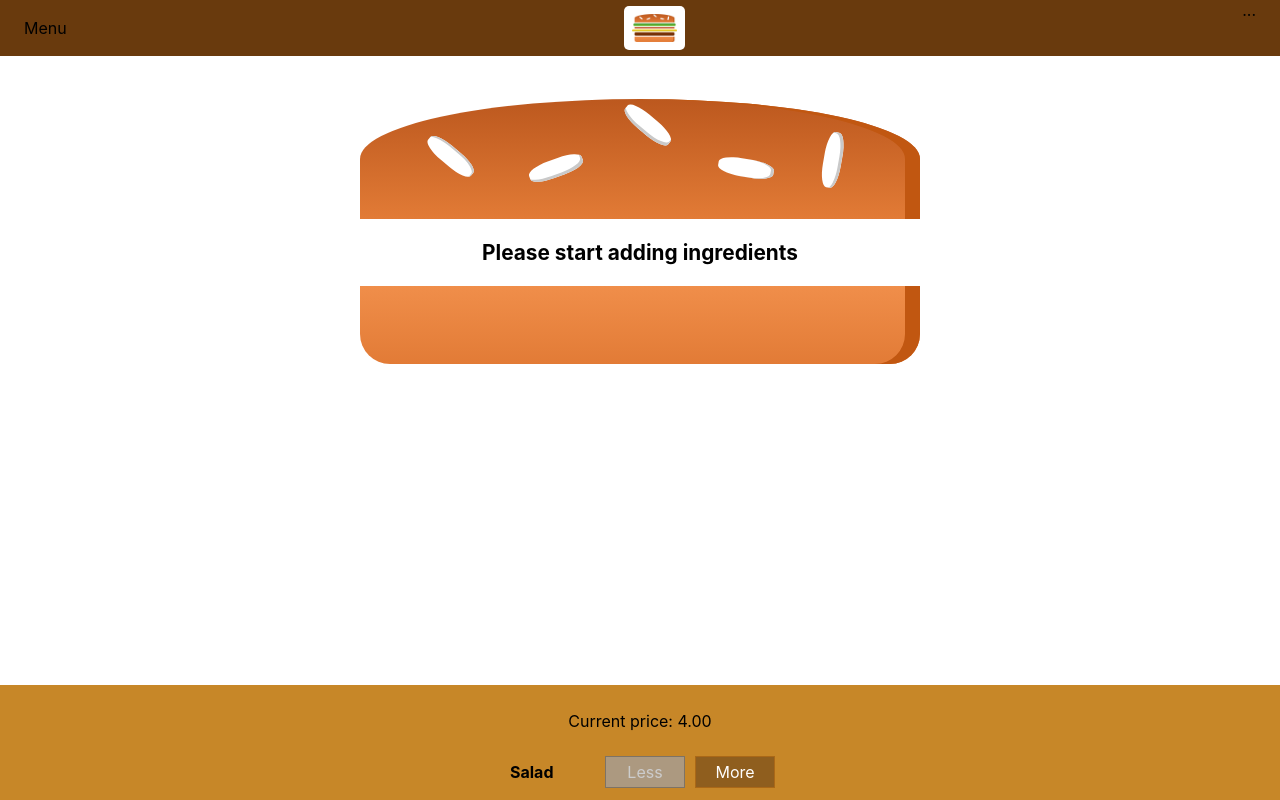
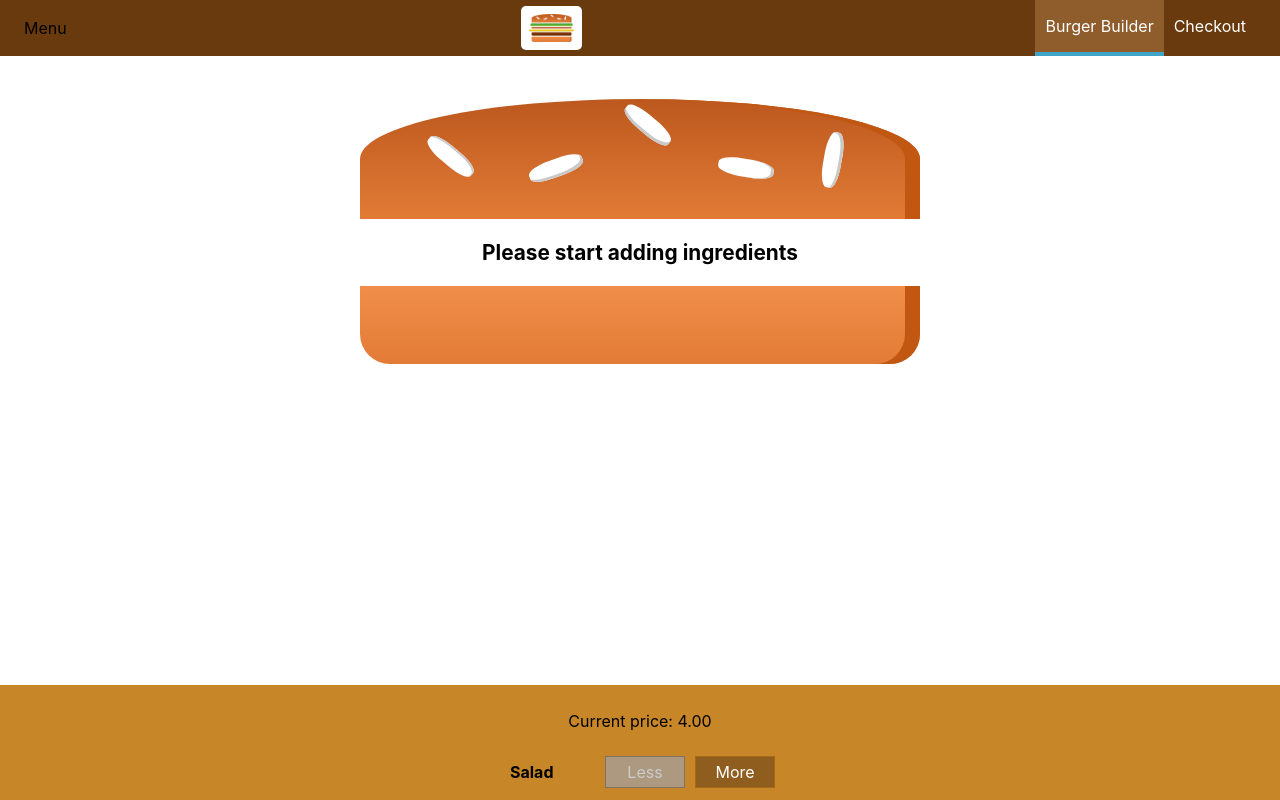
Before and after one commit to IvanHrushevich/react_burger-builder, a React (Create React App) app: page / in a window 1280 px wide. Shown: the top 800 px of the page. Built offline with nearby package versions, Linux system fonts and the light colour scheme.

Commit message:
Create NavigationItems and NavigationItem components, add  NavigationItems to Toolbar

```diff
--- /dev/null
+++ b/src/components/Navigation/NavigationItems/NavigationItem/NavigationItem.js
@@ -0,0 +1,13 @@
+import React from 'react';
+
+import classes from './NavigationItem.module.css';
+
+const navigationItem = props => (
+  <li className={classes.NavigationItem}>
+    <a className={props.active ? classes.active : null} href={props.link}>
+      {props.children}
+    </a>
+  </li>
+);
+
+export default navigationItem;
--- /dev/null
+++ b/src/components/Navigation/NavigationItems/NavigationItem/NavigationItem.module.css
@@ -0,0 +1,26 @@
+.NavigationItem {
+  margin: 0;
+  box-sizing: border-box;
+  display: flex;
+  height: 100%;
+  width: auto;
+  align-items: center;
+}
+
+.NavigationItem a {
+  display: block;
+  color: #fff;
+  text-decoration: none;
+  height: 100%;
+  padding: 16px 10px;
+  border-bottom: 4px solid transparent;
+  box-sizing: border-box;
+}
+
+.NavigationItem a:hover,
+.NavigationItem a:active,
+.NavigationItem a.active {
+  background-color: #8f5c2c;
+  border-bottom: 4px solid #40a4c8;
+  color: #fff;
+}
--- /dev/null
+++ b/src/components/Navigation/NavigationItems/NavigationItems.js
@@ -0,0 +1,15 @@
+import React from 'react';
+
+import classes from './NavigationItems.module.css';
+import NavigationItem from './NavigationItem/NavigationItem';
+
+const navigationItems = () => (
+  <ul className={classes.NavigationItems}>
+    <NavigationItem link="/" active>
+      Burger Builder
+    </NavigationItem>
+    <NavigationItem link="/"> Checkout</NavigationItem>
+  </ul>
+);
+
+export default navigationItems;
--- /dev/null
+++ b/src/components/Navigation/NavigationItems/NavigationItems.module.css
@@ -0,0 +1,8 @@
+.NavigationItems {
+  margin: 0;
+  padding: 0;
+  list-style: none;
+  display: flex;
+  align-items: center;
+  height: 100%;
+}
--- a/src/components/Navigation/Toolbar/Toolbar.js
+++ b/src/components/Navigation/Toolbar/Toolbar.js
@@ -2,12 +2,15 @@
 
 import classes from './Toolbar.module.css';
 import Logo from '../../Logo/Logo';
+import NavigationItems from '../NavigationItems/NavigationItems';
 
 const toolbar = props => (
   <header className={classes.Toolbar}>
     <div>Menu</div>
     <Logo />
-    <nav>...</nav>
+    <nav>
+      <NavigationItems />
+    </nav>
   </header>
 );
 
```
